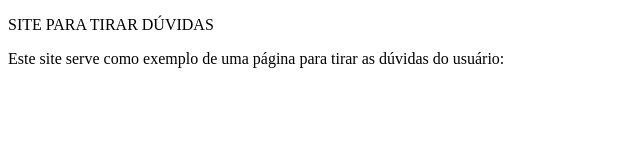
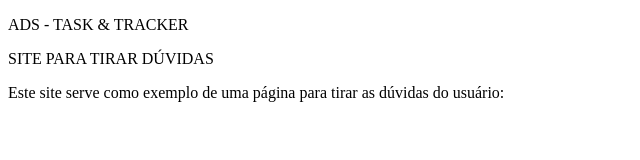
Before and after one commit to EliezerUnip/site-duvida, a plain HTML site: page index.html in a window 1280 px wide. Shown: the whole page, without its empty margins (0-640 px from the left). Drawn offline with Linux system fonts and the light colour scheme.

Commit message:
Update index.html

```diff
--- a/index.html
+++ b/index.html
@@ -3,11 +3,13 @@
 <head>
     <meta charset="UTF-8">
     <meta name="viewport" content="width=device-width, initial-scale=1.0">
-    <title>Tasknator - dúvidas</title>
+    <title>Task & Tracker - dúvidas</title>
 </head>
 <body>
+    <p>ADS - TASK & TRACKER</p>
     <p>SITE PARA TIRAR DÚVIDAS</p>
     <p>Este site serve como exemplo de uma página para tirar as dúvidas do usuário:</p>
+
 
 
     </script>
```
